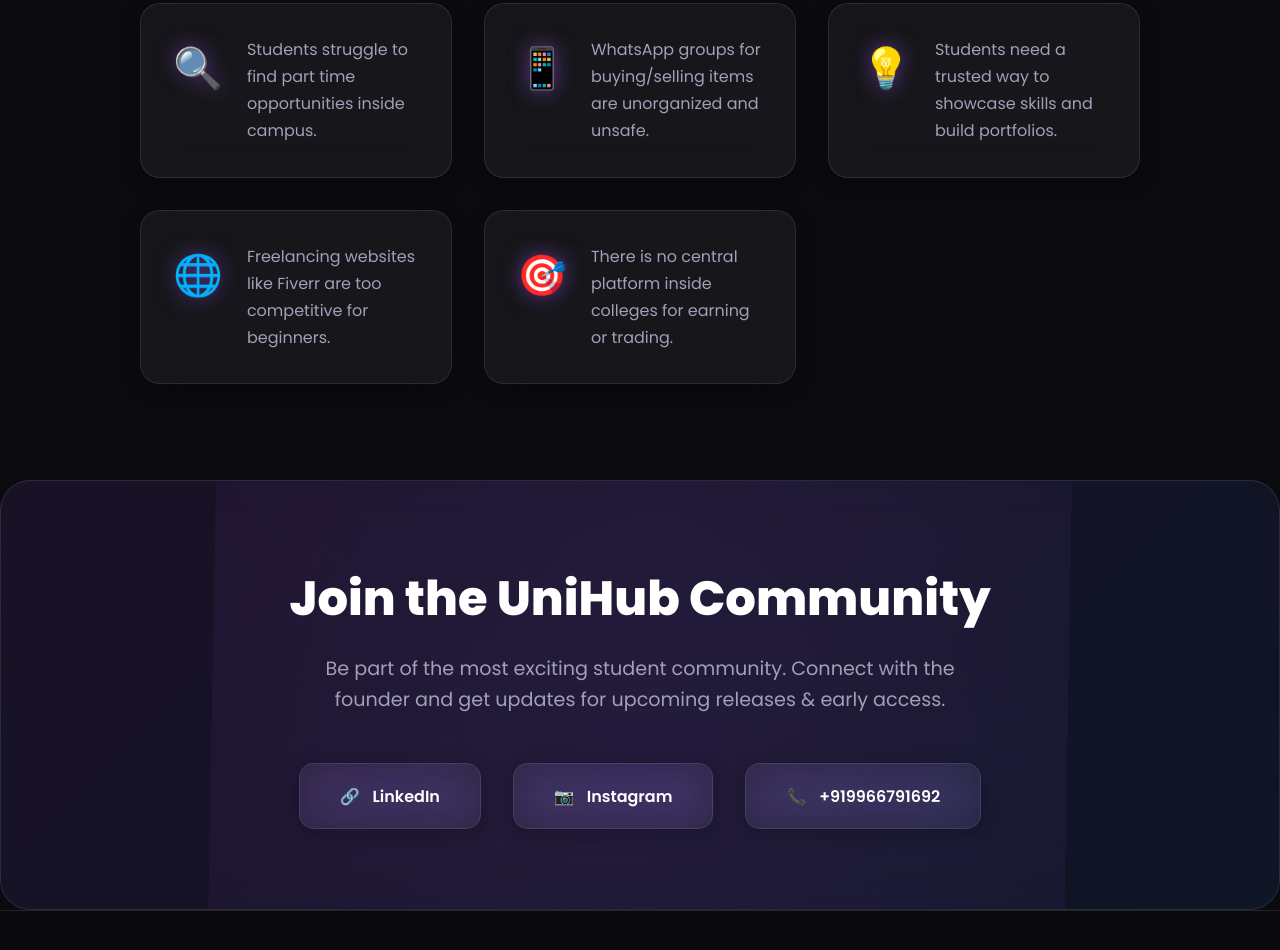
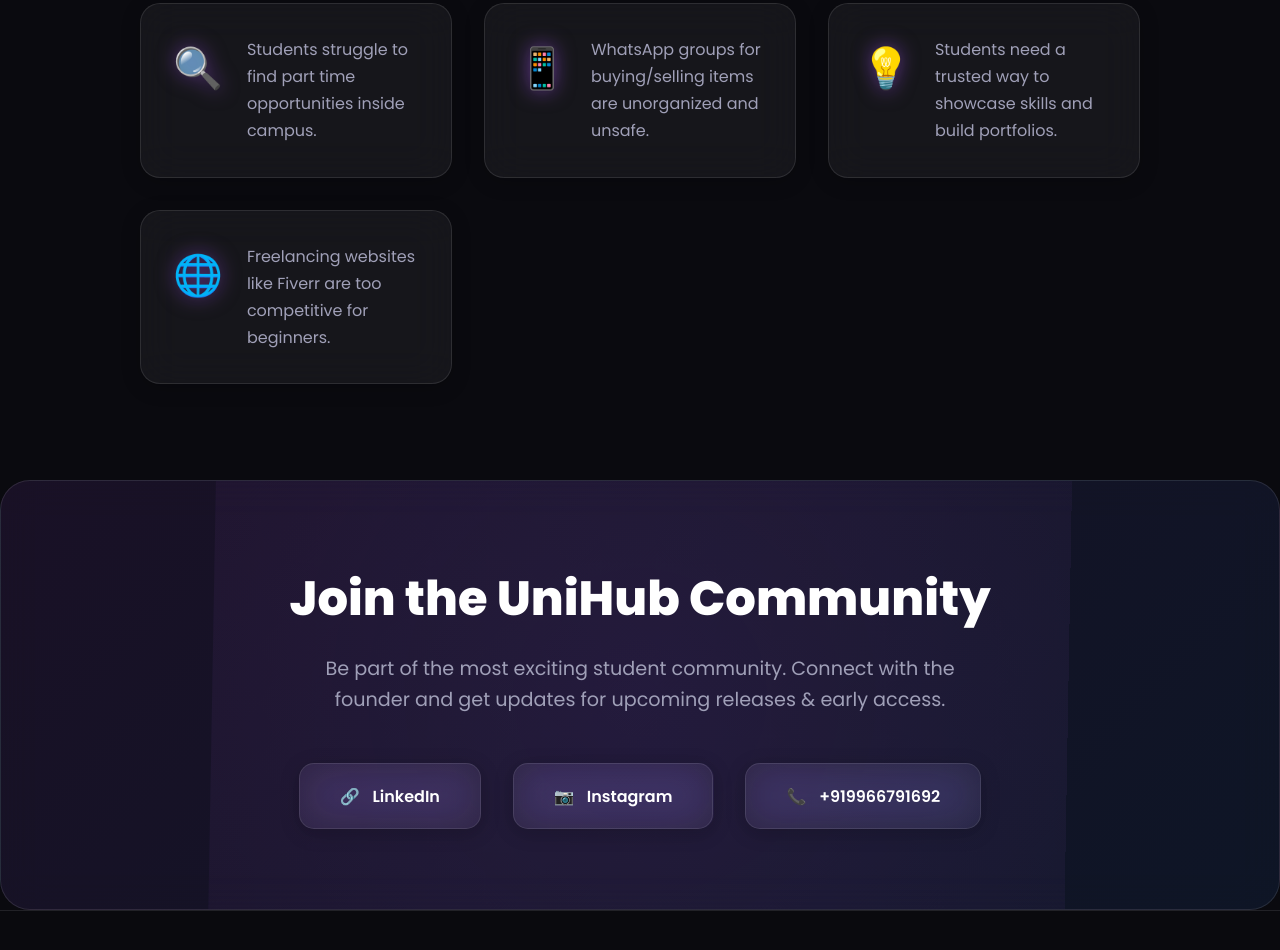
Before and after one commit to yaswanth-gupta07/unihubw, a plain HTML site: page public/index.html in a window 1280 px wide. Shown: the part 2841-3791 px from the top of the page. Drawn offline with Linux system fonts and the light colour scheme.

Commit message:
Remove redundant div for college platform discussion
Removed a div element that discusses the lack of a central platform in colleges.

```diff
--- a/public/index.html
+++ b/public/index.html
@@ -116,10 +116,10 @@
                     <div class="why-icon">🌐</div>
                     <p>Freelancing websites like Fiverr are too competitive for beginners.</p>
                 </div>
-                <div class="why-item">
+                <!-- <div class="why-item">
                     <div class="why-icon">🎯</div>
                     <p>There is no central platform inside colleges for earning or trading.</p>
-                </div>
+                </div> -->
             </div>
         </div>
     </section>
```
